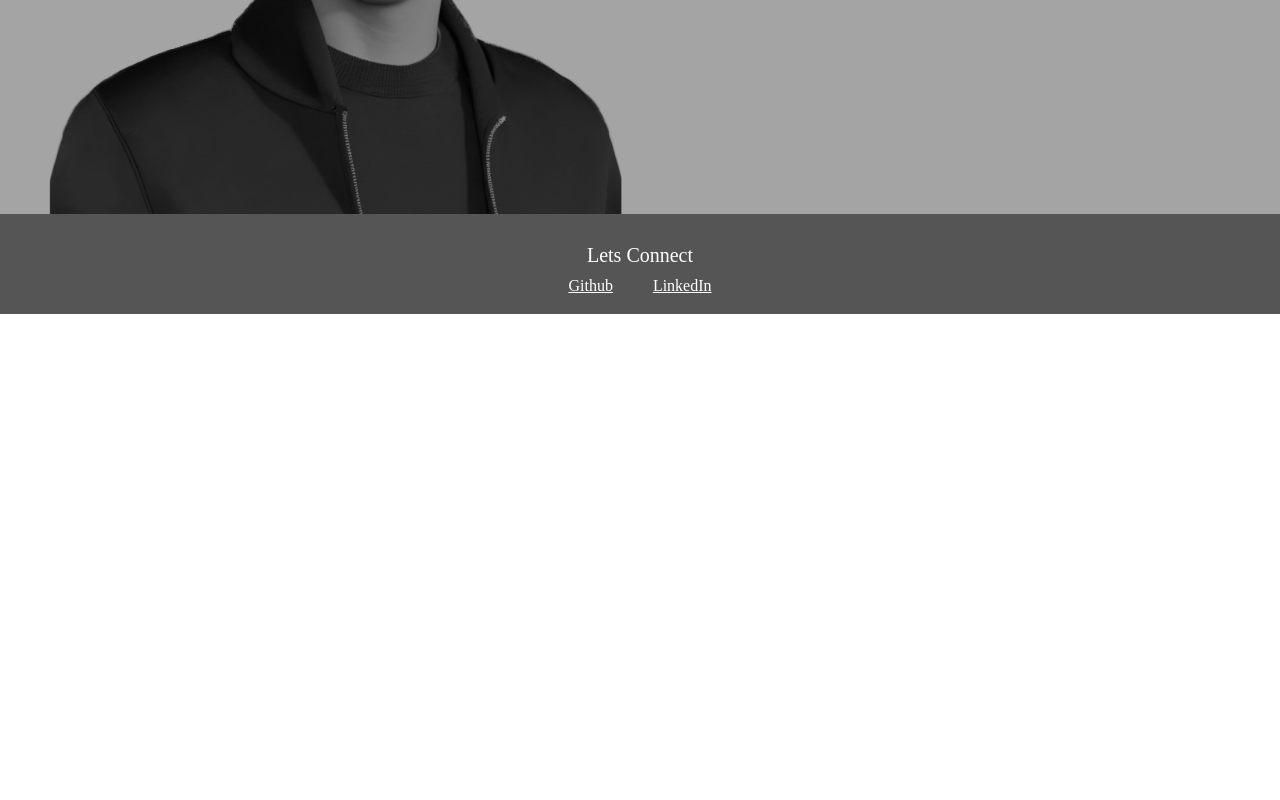
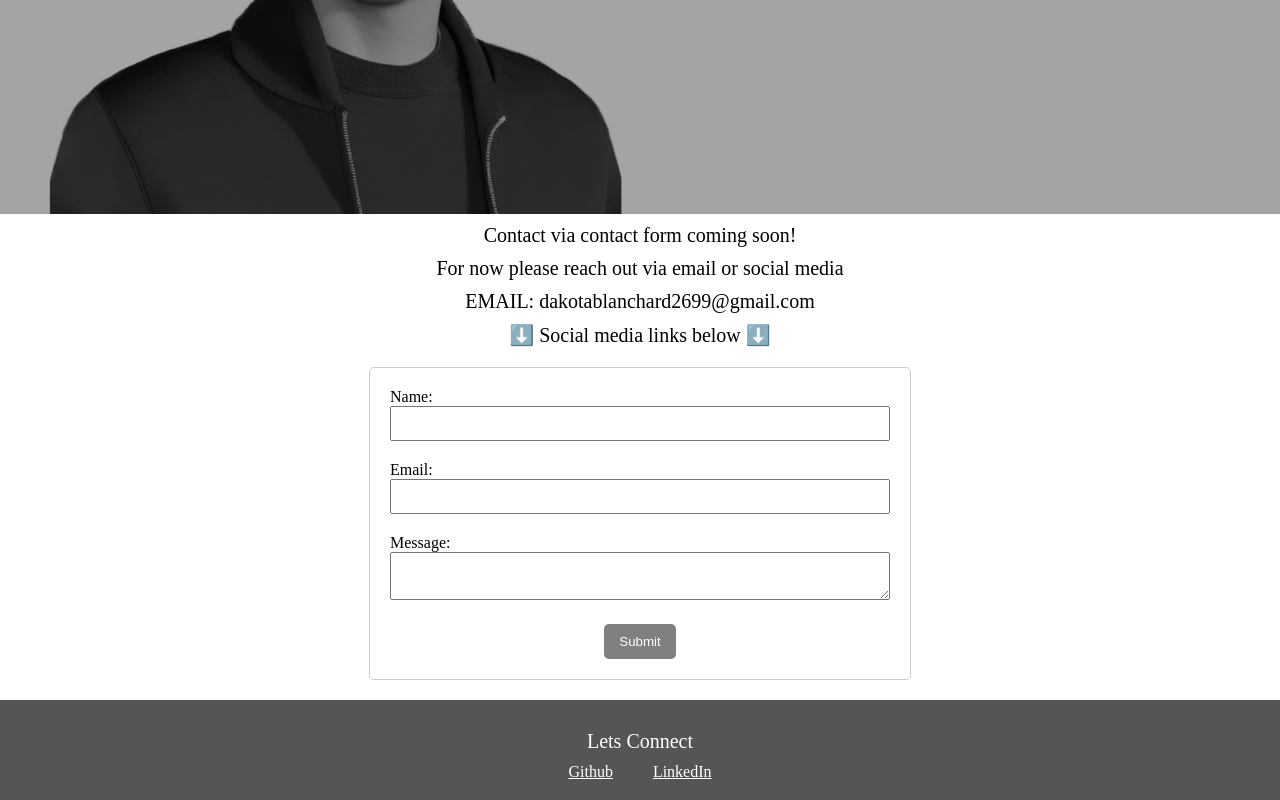
Before and after one commit to dakotablanchard/react-portfolio, a React (Vite) app: page /contact in a window 1280 px wide. Shown: the part 386-1186 px from the top of the page. Before the commit the page ends 800 px from the top, so only its background shows below. Built offline with nearby package versions, Linux system fonts and the light colour scheme.

Commit message:
contact form layout and resume placeholder added

```diff
--- a/src/css/App.css
+++ b/src/css/App.css
@@ -55,3 +55,49 @@ h2 {
     padding: 20px;
     text-align: center;
 }
+
+/* CONTACT */
+
+.form {
+    max-width: 500px;
+    margin: 20px auto;
+    padding: 20px;
+    border: 1px solid #ccc;
+    border-radius: 5px;
+  }
+
+  label {
+    display: block;
+    margin-bottom: 10px;
+  }
+
+  input, textarea {
+    width: 100%;
+    padding: 8px;
+    margin-bottom: 10px;
+    box-sizing: border-box;
+  }
+
+  .submit-btn {
+    text-align: center;
+  }
+
+  button {
+    background-color: gray;
+    color: white;
+    padding: 10px 15px;
+    border: none;
+    border-radius: 5px;
+    cursor: pointer;
+  }
+
+  .contact-text  {
+    text-align: center;
+  }
+
+  /* RESUME */
+
+  .resume-text  {
+    text-align: center;
+    margin: 100px auto;
+  }
--- a/src/css/nav.css
+++ b/src/css/nav.css
@@ -3,6 +3,7 @@
     display: flex;
     justify-content: center;
     align-items: center;
+    margin-left: 565px;
     height: 60px;
     position: absolute;
     top: 0;
--- a/src/pages/AboutMe.jsx
+++ b/src/pages/AboutMe.jsx
@@ -22,7 +22,7 @@ const AboutMe = () => {
                 I'm always looking for new ways to combine my passions and make the world a better place.
                 I'm also a huge fan of the outdoors and love to spend time hiking and exploring new places.
             </p>
-            <h3>Conclusion</h3>
+            <h2>Conclusion</h2>
             <p>I'm a passionate software engineer who loves to code and learn new things.
                 I'm always looking for new opportunities to grow and learn.
                 I'm also a huge fan of open-source software and the community that surrounds it.
--- a/src/pages/Contact.jsx
+++ b/src/pages/Contact.jsx
@@ -1,10 +1,51 @@
+import React, { useState } from 'react';
 
 const Contact = () => {
+    const [formState, setFormState] = useState({
+        name: '',
+        email: '',
+        message: '',
+    });
+
+    const handleInputChange = (event) => {
+        setFormState({
+            ...formState,
+            [event.target.name]: event.target.value,
+        });
+    };
+
+    const handleSubmit = (event) => {
+        event.preventDefault();
+        console.log(formState);
+    };
+
     return (
         <div>
-
+            <div className='contact-text'>
+                <p>Contact via contact form coming soon!</p>
+                <p>For now please reach out via email or social media</p>
+                <p>EMAIL: dakotablanchard2699@gmail.com</p>
+                <p>⬇️ Social media links below ⬇️</p>
+            </div>
+            <form className='form' onSubmit={handleSubmit}>
+                <label>
+                    Name:
+                    <input type="text" name="name" onChange={handleInputChange} value={formState.name} required />
+                </label>
+                <label>
+                    Email:
+                    <input type="email" name="email" onChange={handleInputChange} value={formState.email} required />
+                </label>
+                <label>
+                    Message:
+                    <textarea name="message" onChange={handleInputChange} value={formState.message} required />
+                </label>
+                <div className='submit-btn'>
+                <button type="submit">Submit</button>
+                </div>
+            </form>
         </div>
     );
-    };
+};
 
 export default Contact;
--- a/src/pages/Resume.jsx
+++ b/src/pages/Resume.jsx
@@ -2,9 +2,11 @@
 const Resume = () => {
     return (
         <div>
-
+            <div className='resume-text'>
+                <h1>Resume coming soon</h1>
+            </div>
         </div>
     );
-    };
+};
 
 export default Resume;
```
